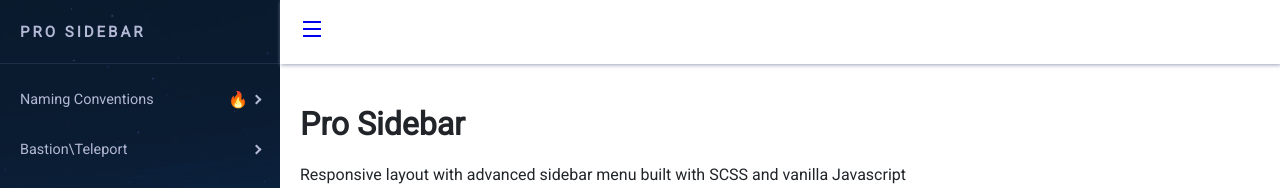
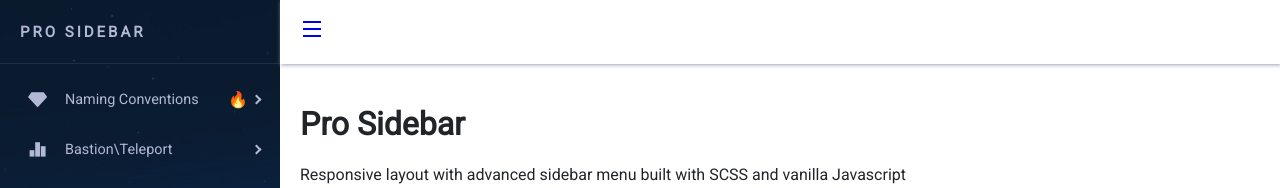
Before and after one commit to balakrishna222111/prosidebartemplate, a plain HTML site: page index.html in a window 1280 px wide. Shown: the top 188 px of the page. Drawn offline with Linux system fonts and the light colour scheme.

Commit message:
commented span

```diff
--- a/index.html
+++ b/index.html
@@ -34,9 +34,9 @@
               <ul>
                 <li class="menu-item sub-menu">
                   <a href="#">
-                    <!-- <span class="menu-icon">
+                    <span class="menu-icon">
                       <i class="ri-vip-diamond-fill"></i>
-                    </span> -->
+                    </span>
                     <span class="menu-title">Naming Conventions</span>
                     <span class="menu-suffix">&#x1F525;</span>
                   </a>
@@ -52,9 +52,9 @@
                 </li>
                 <li class="menu-item sub-menu">
                   <a href="#">
-                    <!-- <span class="menu-icon">
+                    <span class="menu-icon">
                       <i class="ri-bar-chart-2-fill"></i>
-                    </span> -->
+                    </span>
                     <span class="menu-title">Bastion\Teleport</span>
                   </a>
                   <div class="sub-menu-list">
```
